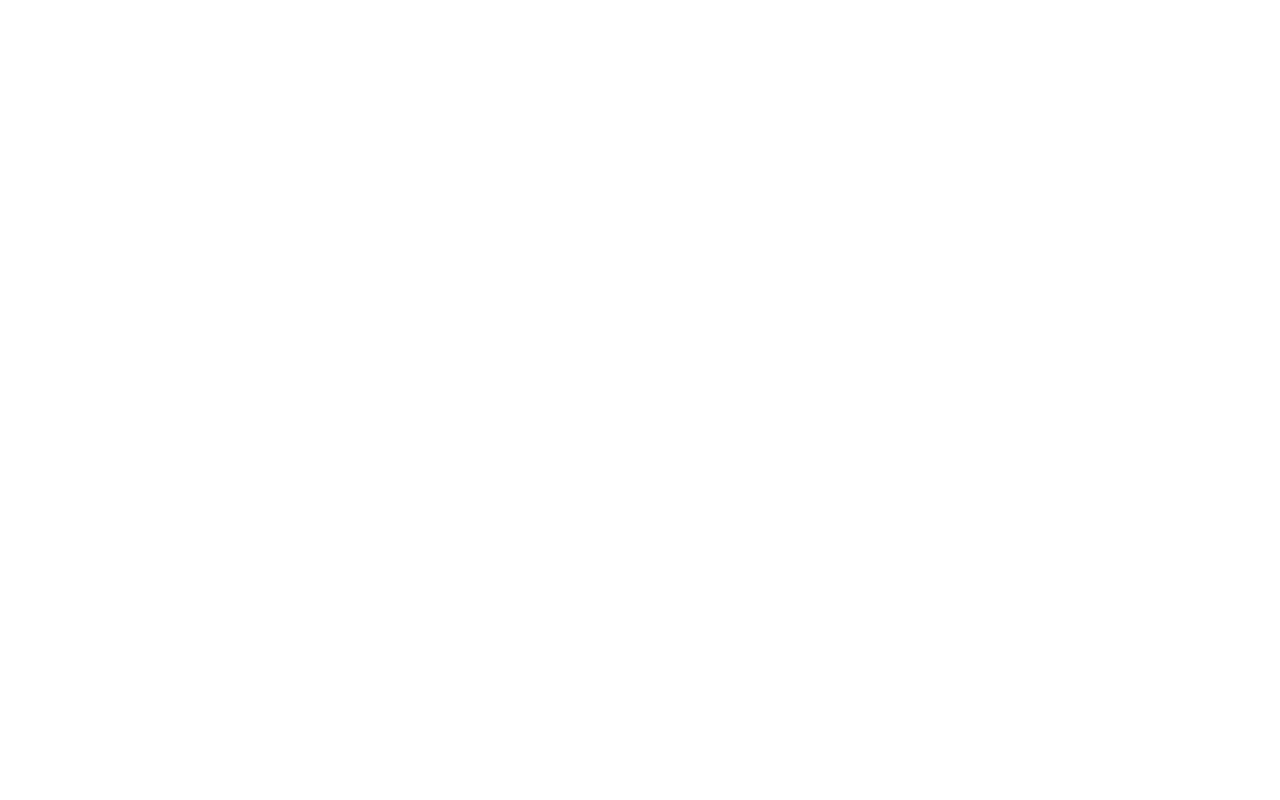
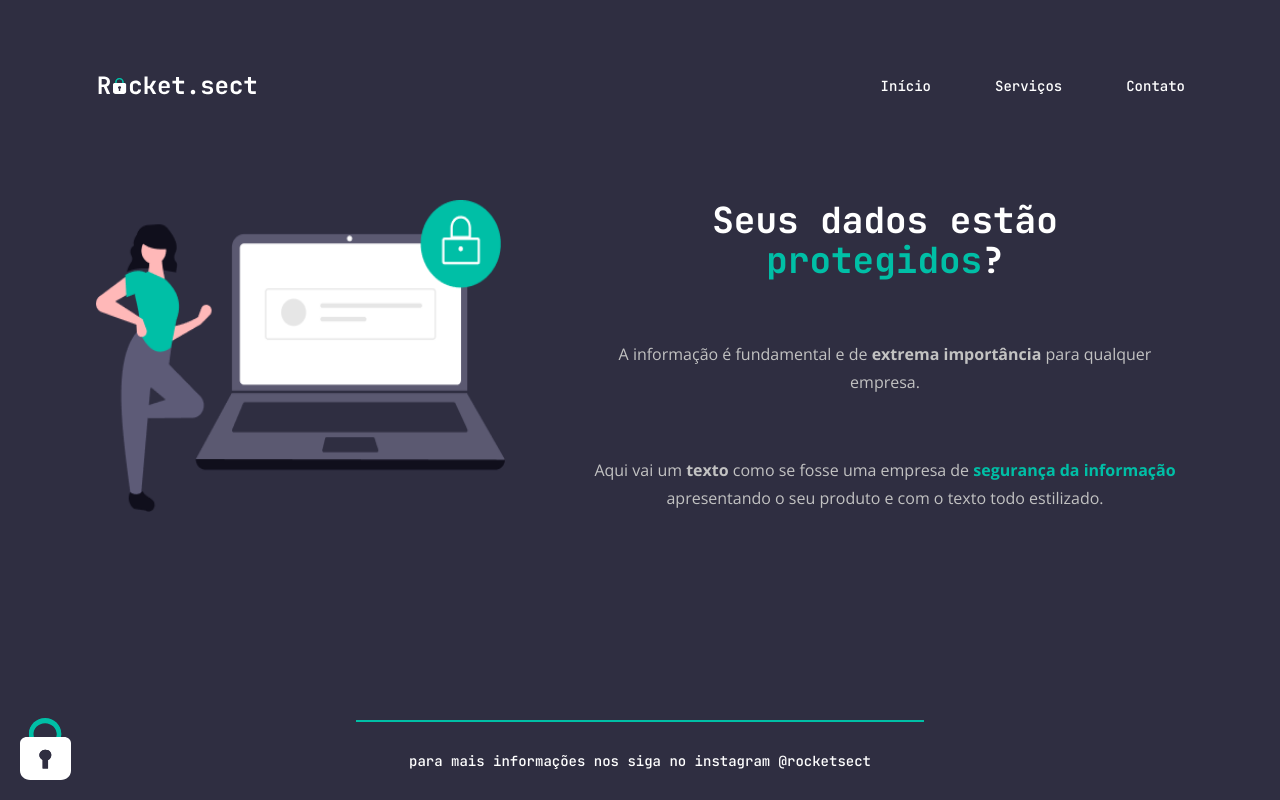
Before and after one commit to EduBarros101/Desafio_avan-ado-Recriando_layout, a plain HTML site: page index.html in a window 1280 px wide. Drawn offline with nearby package versions, Linux system fonts and the light colour scheme.

Commit message:
Finalizado o projeto inicial.

```diff
--- a/assets/styles/style.scss
+++ b/assets/styles/style.scss
@@ -9,3 +9,120 @@
 ul {
   list-style: none;
 }
+
+// Styling
+
+:root {
+  font-family: 'Open Sans';
+}
+
+body {
+  background-color: #2f2e41;
+}
+
+#page {
+  display: flex;
+  flex-direction: column;
+  align-items: center;
+
+  max-width: 1090px;
+  margin: 71px auto 23px;
+}
+
+#lock-sec {
+  position: absolute;
+  left: 0;
+  bottom: 0;
+
+  margin: 20px;
+}
+
+nav {
+  display: flex;
+  justify-content: space-between;
+  align-items: center;
+
+  padding-bottom: 100px;
+
+  ul {
+    display: flex;
+    gap: 64px;
+
+    li {
+      font-family: 'JetBrains Mono';
+      font-weight: 500;
+      font-size: 14px;
+      line-height: 28px;
+
+      text-align: center;
+
+      color: #ffffff;
+    }
+  }
+}
+
+section {
+  display: flex;
+  justify-content: space-between;
+  gap: 80px;
+
+  img {
+    min-width: 410px;
+  }
+
+  main {
+    display: flex;
+    flex-direction: column;
+    gap: 60px;
+
+    text-align: center;
+
+    max-width: 605px;
+
+    h1 {
+      font-family: 'JetBrains Mono';
+      font-weight: 700;
+      font-size: 36px;
+      line-height: 40px;
+      color: #ffffff;
+
+      span {
+        color: #00bfa6;
+      }
+    }
+
+    div {
+      display: flex;
+      flex-direction: column;
+      gap: 60px;
+
+      font-weight: 400;
+      font-size: 16px;
+      line-height: 28px;
+      color: #c2c2c2;
+
+      span {
+        font-weight: 700;
+        color: #00bfa6;
+      }
+    }
+  }
+}
+
+footer {
+  position: absolute;
+  font-family: 'JetBrains Mono';
+  font-weight: 500;
+  font-size: 14px;
+  line-height: 28px;
+  color: #ffffff;
+  text-align: center;
+
+  bottom: 25px;
+
+  hr {
+    width: 568px;
+    border: 1px solid #00bfa6;
+    margin-bottom: 25px;
+  }
+}
--- a/index.html
+++ b/index.html
@@ -1,13 +1,74 @@
 <!DOCTYPE html>
 <html lang="en">
   <head>
+    <link rel="preconnect" href="https://fonts.googleapis.com" />
+    <link rel="preconnect" href="https://fonts.gstatic.com" crossorigin />
+
     <meta charset="UTF-8" />
     <meta http-equiv="X-UA-Compatible" content="IE=edge" />
     <meta name="viewport" content="width=device-width, initial-scale=1.0" />
 
     <link rel="stylesheet" href="assets/styles/style.css" />
 
-    <title>Document</title>
+    <title>Rocket.sec</title>
+
+    <link
+      href="https://fonts.googleapis.com/css2?family=JetBrains+Mono:wght@400;500;700&family=Open+Sans:wght@400;500;700&display=swap"
+      rel="stylesheet"
+    />
   </head>
-  <body></body>
+
+  <body>
+    <div id="page">
+      <div>
+        <nav>
+          <a href="#">
+            <img src="assets/images/logo.svg" alt="Rocket.sect logo" />
+          </a>
+
+          <ul>
+            <li>Início</li>
+            <li>Serviços</li>
+            <li>Contato</li>
+          </ul>
+        </nav>
+
+        <section>
+          <img
+            src="assets/images/img1.png"
+            alt="Mulher ao lado de um laptop com ícone de cadeado de segurança."
+          />
+
+          <main>
+            <h1>Seus dados estão <span>protegidos</span>?</h1>
+
+            <div>
+              <p>
+                A informação é fundamental e de
+                <strong>extrema importância</strong> para qualquer empresa.
+              </p>
+
+              <p>
+                Aqui vai um <strong>texto</strong> como se fosse uma empresa de
+                <span>segurança da informação</span> apresentando o seu produto
+                e com o texto todo estilizado.
+              </p>
+            </div>
+          </main>
+        </section>
+      </div>
+
+      <footer>
+        <hr />
+
+        <p>para mais informações nos siga no instagram @rocketsect</p>
+      </footer>
+
+      <img
+        id="lock-sec"
+        src="assets/images/padlock-decoration.svg"
+        alt="Imagem de um cadeado de segurança."
+      />
+    </div>
+  </body>
 </html>
```
Also changed, not shown: assets/images/img1.png (added), assets/images/logo.svg (added), assets/images/padlock-decoration.svg (added), assets/styles/style.css, 1 other file.
